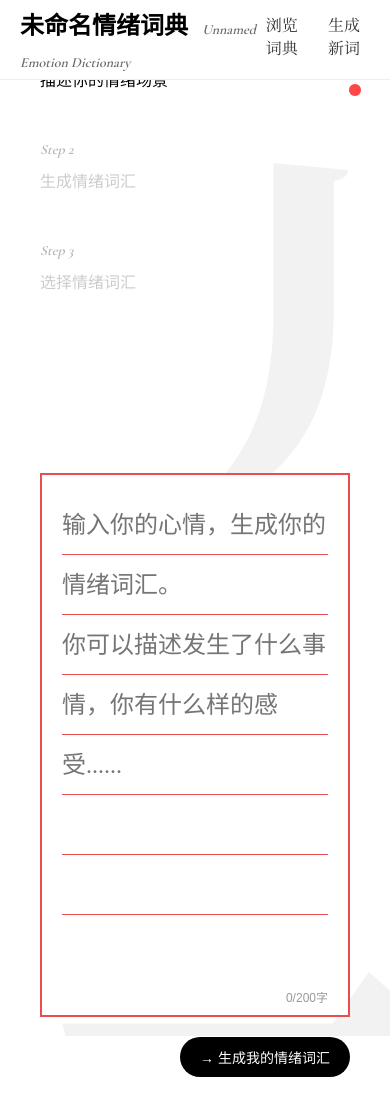
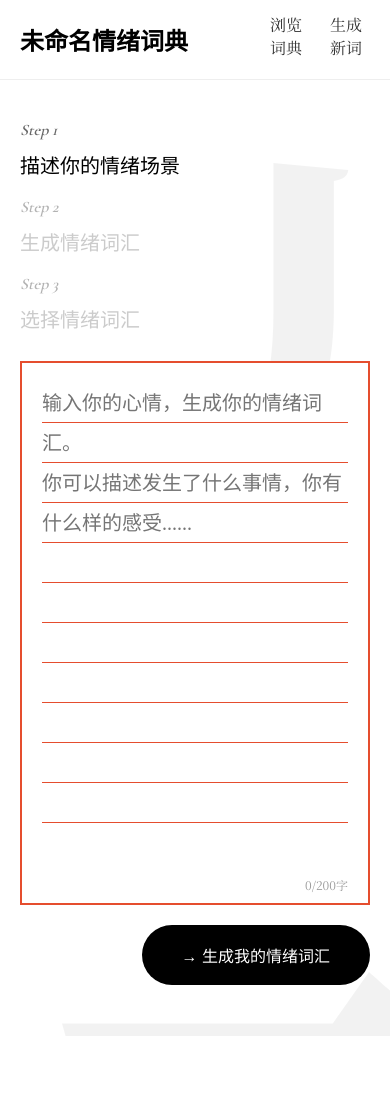
Before and after one commit to haonanaaaa/emotiondict, a React (Create React App) app: page / in a window 390 px wide. Built offline with nearby package versions, Linux system fonts and the light colour scheme; a web font is replaced by a local one.

Commit message:
手机端适配

```diff
--- a/src/Generation.js
+++ b/src/Generation.js
@@ -31,13 +31,6 @@ export const Generation = () => {
         }
     };
 
-    // 添加测试加载动画的函数
-    const testLoadingAnimation = () => {
-        setTestLoading(true);
-        setTimeout(() => {
-            setTestLoading(false);
-        }, 5000); // 5秒后关闭动画
-    };
 
     const handleNextStep = () => {
         if (currentStep < 4) {
@@ -381,20 +374,12 @@ export const Generation = () => {
                                 <div className="character-count">{characterCount}/{maxCharacters}字</div>
                             </div>
                             <button
-                                className="next-button"
+                                className="next-button btn-primary"
                                 onClick={generateEmotionWord}
                                 disabled={loading}
                             >
                                 {loading ? '生成中...' : '→ 生成我的情绪词汇'}
                             </button>
-                            {/* 添加测试按钮 */}
-                            {/* <button
-                                className="test-button"
-                                onClick={testLoadingAnimation}
-                                style={{ marginTop: '10px', backgroundColor: '#888', color: 'white', padding: '8px 16px', borderRadius: '4px', cursor: 'pointer' }}
-                            >
-                                测试下雨动画效果
-                            </button> */}
                         </>
                     )}
 
@@ -464,7 +449,7 @@ export const Generation = () => {
                             </div>
                         </div>
                         <button
-                            className="next-button"
+                            className="next-button btn-primary"
                             onClick={handleNextStep}
                                 disabled={!selectedResponse} // 如果没有选择，禁用下一步按钮
                         >
--- a/src/components/Navbar.css
+++ b/src/components/Navbar.css
@@ -78,14 +78,18 @@
     }
 
     .navbar-title h1 {
+        width: 100%;
         font-size: 24px;
     }
-
-    .navbar-subtitle {
-        font-size: 14px;
+    .navbar-title span {
+        display: none;
     }
 
     .navbar-links {
+        width: 100px;
         gap: 20px;
     }
+    .navbar-link.active::after {
+        left: -4px;
+    }
 }
--- a/src/components/Wordcloud.css
+++ b/src/components/Wordcloud.css
@@ -55,3 +55,9 @@ color: #323232;
 .wordcloud-word.color[data-potency="3"]:hover {
   background-color: rgba(0, 0, 255, 0.2);
 }
+
+@media (max-width: 900px) {
+  .wordcloud-container {
+    display: none;
+  }
+}
--- a/src/style/Gallery.css
+++ b/src/style/Gallery.css
@@ -175,9 +175,8 @@
   .intro-section {
     flex-direction: column;
   }
-
-  .quote-box {
-    margin-top: 30px;
+  .intro-text {
+    margin: -40px auto 40px;
   }
 
   .characters-grid {
--- a/src/style/Generation.css
+++ b/src/style/Generation.css
@@ -1,9 +1,5 @@
 @import url('https://fonts.googleapis.com/css2?family=Noto+Serif+SC:wght@400;700&display=swap');
 .generation-container {
-    /* max-width: 1200px;
-    margin: 0 auto; */
-    /* padding: 20px; */
-    font-family: 'Arial', sans-serif;
     max-width: 1440px;
     height: 100%;
     margin: 0 auto;
@@ -48,10 +44,6 @@
     color: var(--text-light);
 }
 
-@font-face {
-    font-family: 'Noto Serif SC';
-    src: url('../assets/font/NotoSerif-VariableFont_wdth\,wght.ttf')
-}
 .step-title {
     margin-bottom: 15px;
     position: relative;
@@ -67,21 +59,6 @@
     color: inherit;
     font-family: 'noto-serif-sc';
 } */
-
-.step-number::before {
-    content: '';
-    position: absolute;
-    width: 12px;
-    height: 12px;
-    background-color: #ff0000;
-    border-radius: 50%;
-    bottom: -20px;
-    left: 91%;
-    top: 10%;
-    transform: translateX(-50%);
-    /* transition: opacity 0.3s; */
-    opacity: 0.5;
-}
 
 .step.active .step-number::after {
     opacity: 1;
@@ -113,7 +90,7 @@
 }
 
 .input-box {
-    border: 2px solid #ff0000;
+    border: 2px solid var(--primary-color);
     /* border-radius: 10px; */
     padding: 20px;
     margin-bottom: 20px;
@@ -122,26 +99,23 @@
 }
 
 .emotion-input {
-    font-size: var(--font-lg);
-    /* font-family: 'Noto Serif SC'; */
     font-family: 'songti';
+    font-size: 28px;
     width: 100%;
     height: 90%;
     border: none;
     resize: none;
-    font-size: 16px;
-    line-height: 2.5; /* 增加行高，为横线留出空间 */
+    line-height: 2; /* 增加行高，为横线留出空间 */
     outline: none;
-    background-image: linear-gradient(transparent calc(100% - 1px), #E84E50 calc(100% - 0.5px));
-    background-size: 100% 2.5em; /* 与行高匹配 */
+    background-image: linear-gradient(transparent calc(100% - 1px), var(--primary-color) calc(100% - 0.5px));
+    background-size: 100% 2em; /* 与行高匹配 */
     background-origin: content-box;
     padding: 0;
-    text-indent: 0;
 }
 
 /* 可以移除或修改input-box的边框样式，让它更符合横线本的外观 */
 .input-box {
-    border: 2px solid #E84E50; /* 更改为更轻的边框 */
+    border: 2px solid var(--primary-color); /* 更改为更轻的边框 */
     padding: 20px;
     margin-bottom: 20px;
     position: relative;
@@ -159,20 +133,6 @@
 
 .next-button {
     align-self: flex-end;
-    background-color: #000;
-    color: #fff;
-    border: none;
-    border-radius: 20px;
-    padding: 10px 20px;
-    font-size: 14px;
-    cursor: pointer;
-    display: flex;
-    align-items: center;
-    transition: background-color 0.3s;
-}
-
-.next-button:hover {
-    background-color: #333;
 }
 
 .result-container {
@@ -206,19 +166,19 @@
 
 /* 当鼠标悬停在api-response上时，改变字体和边框颜色 */
 .api-response:hover .character-grid {
-    border-color: #E84E50;
+    border-color: var(--primary-color);
 }
 
 .api-response:hover .character-grid::before,
 .api-response:hover .character-grid::after,
 .api-response:hover .diagonal-1,
 .api-response:hover .diagonal-2 {
-    border-color: #E84E50;
+    border-color: var(--primary-color);
 }
 
 /* 当鼠标悬停在api-response上时，改变圆圈颜色 */
 .api-response:hover .circle-selector {
-    color: #E84E50;
+    color: var(--primary-color);
 }
 
 /* 圆圈选择器样式 */
@@ -354,27 +314,6 @@
     font-size: 16px;
 }
 
-.submit-button {
-    background-color: #000;
-    color: #fff;
-    border: none;
-    border-radius: 20px;
-    padding: 10px 20px;
-    font-size: 14px;
-    cursor: pointer;
-    transition: background-color 0.3s;
-}
-
-.submit-button:hover {
-    background-color: #333;
-}
-
-/* 禁用状态的按钮样式 */
-.next-button:disabled {
-    background-color: #999;
-    cursor: not-allowed;
-}
-
 /* 响应式设计 */
 @media (max-width: 1024px) {
     .generation-container {
@@ -385,6 +324,9 @@
 }
 
 @media (max-width: 768px) {
+    .generation-container {
+        padding: 100px 0;
+    }
     .generation-content {
         flex-direction: column;
     }
@@ -393,46 +335,20 @@
         width: 100%;
     }
 
+    .steps {
+        margin-bottom: -120px;
+    }
+
+    .step {
+        margin-bottom: 0.5em;
+    }
+
     .emotion-input {
         min-height: 250px;
+        font-size: var(--font-sm);
     }
 
     .api-responses {
         gap: 15px;
     }
 }
-
-@media (max-width: 480px) {
-    .generation-container {
-        padding: 20px;
-    }
-
-        .step-number {
-            font-size: 14px;
-        }
-
-        .step-title {
-            font-size: 16px;
-        }
-
-        .emotion-input {
-            font-size: var(--font-md);
-            min-height: 200px;
-        }
-
-        .api-response {
-            padding: 10px;
-        }
-    /* 添加圆圈选择器样式 */
-    .circle-selector {
-        /* margin-top: 15px; */
-        font-size: 48px;
-        color: black;
-        cursor: pointer;
-        text-align: center;
-    }
-
-    .circle-selector:hover {
-        color: #E84E50;
-    }
-}
```
